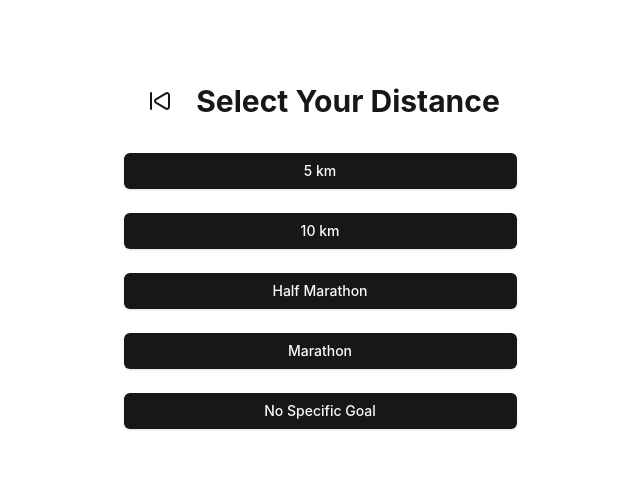
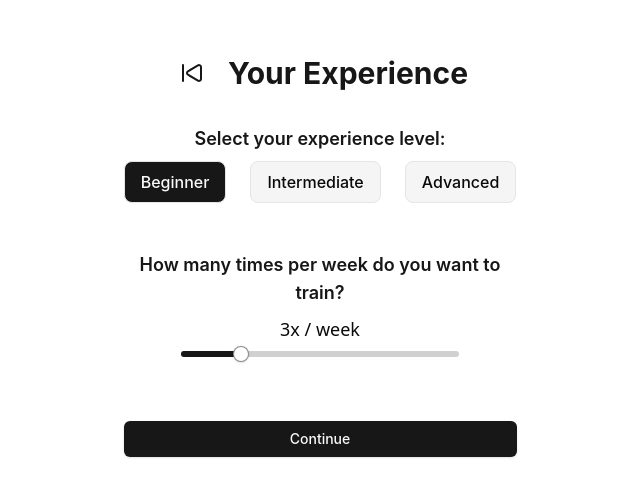
Before and after one commit to SlowKart/tylusprogresas, a Next.js app: page /sports/running in a window 1280 px wide. Shown: the part 145-642 px from the top of the page, without its empty margins (320-960 px from the left). Built offline with nearby package versions, Linux system fonts and the light colour scheme.

Commit message:
feat: show experience level and training frequency in goal summary

```diff
--- a/package.json
+++ b/package.json
@@ -9,6 +9,7 @@
     "lint": "next lint"
   },
   "dependencies": {
+    "@radix-ui/react-radio-group": "^1.3.7",
     "@radix-ui/react-slider": "^1.3.5",
     "@radix-ui/react-slot": "^1.2.3",
     "class-variance-authority": "^0.7.1",
--- a/src/app/sports/running/page.tsx
+++ b/src/app/sports/running/page.tsx
@@ -11,12 +11,18 @@ import { formatPace, useRandomWorkout } from "@/utils/running";
 import { SelectDistanceStep } from "@/components/running/SelectDistanceStep";
 import { SetGoalStep } from "@/components/running/SetGoalStep";
 import { SummaryStep } from "@/components/running/SummaryStep";
+import { RadioGroup, RadioGroupItem } from "@/components/ui/radio-group";
+import { Slider } from "@/components/ui/slider";
+import { Button } from "@/components/ui/button";
+import { StepLayout } from "@/components/StepLayout";
 
-type Step = "distance" | "goal" | "summary";
+type Step = "experience" | "distance" | "goal" | "summary";
 
 export default function Running() {
   const router = useRouter();
-  const [step, setStep] = useState<Step>("distance");
+  const [step, setStep] = useState<Step>("experience");
+  const [level, setLevel] = useState<string>("beginner");
+  const [frequency, setFrequency] = useState<number>(3);
   const [selected, setSelected] = useState<string | null>(null);
   const [finishTime, setFinishTime] = useState<number | null>(null);
   const [goalWeeks, setGoalWeeks] = useState(MIN_WEEKS);
@@ -58,6 +64,100 @@ export default function Running() {
     }
   }
 
+  if (step === "experience") {
+    return (
+      <StepLayout title="Your Experience" onBack={() => router.push("/")}>
+        <form
+          className="flex flex-col gap-form w-full max-w-card p-0"
+          onSubmit={(e) => {
+            e.preventDefault();
+            setStep("distance");
+          }}
+        >
+          <div className="mb-6">
+            <div className="text-lg font-semibold mb-2 text-primary text-center">
+              Select your experience level:
+            </div>
+            <RadioGroup
+              value={level}
+              onValueChange={setLevel}
+              className="flex flex-row justify-center gap-6"
+              aria-label="Experience Level"
+            >
+              <RadioGroupItem
+                value="beginner"
+                id="level-beginner"
+                className="peer sr-only"
+              />
+              <label
+                htmlFor="level-beginner"
+                className={`px-4 py-2 rounded-lg border cursor-pointer text-base font-medium ${
+                  level === "beginner"
+                    ? "bg-primary text-primary-foreground"
+                    : "bg-muted text-foreground"
+                }`}
+              >
+                Beginner
+              </label>
+              <RadioGroupItem
+                value="intermediate"
+                id="level-intermediate"
+                className="peer sr-only"
+              />
+              <label
+                htmlFor="level-intermediate"
+                className={`px-4 py-2 rounded-lg border cursor-pointer text-base font-medium ${
+                  level === "intermediate"
+                    ? "bg-primary text-primary-foreground"
+                    : "bg-muted text-foreground"
+                }`}
+              >
+                Intermediate
+              </label>
+              <RadioGroupItem
+                value="advanced"
+                id="level-advanced"
+                className="peer sr-only"
+              />
+              <label
+                htmlFor="level-advanced"
+                className={`px-4 py-2 rounded-lg border cursor-pointer text-base font-medium ${
+                  level === "advanced"
+                    ? "bg-primary text-primary-foreground"
+                    : "bg-muted text-foreground"
+                }`}
+              >
+                Advanced
+              </label>
+            </RadioGroup>
+          </div>
+          <div className="mb-6">
+            <div className="text-lg font-semibold mb-2 text-primary text-center">
+              How many times per week do you want to train?
+            </div>
+            <div className="flex flex-col items-center">
+              <div className="text-center text-foreground font-sans font-mono text-lg mb-2">
+                {frequency}x / week
+              </div>
+              <Slider
+                value={[frequency]}
+                min={2}
+                max={7}
+                step={1}
+                onValueChange={([v]) => setFrequency(v)}
+                aria-label="Training Frequency"
+                className="w-full max-w-slider"
+              />
+            </div>
+          </div>
+          <Button type="submit" className="w-full mt-form-btn">
+            Continue
+          </Button>
+        </form>
+      </StepLayout>
+    );
+  }
+
   if (step === "distance") {
     return (
       <SelectDistanceStep
@@ -70,7 +170,7 @@ export default function Running() {
             setStep("goal");
           }
         }}
-        onBack={() => router.push("/")}
+        onBack={() => setStep("experience")}
       />
     );
   }
@@ -98,6 +198,8 @@ export default function Running() {
         calculatedPace={calculatedPace}
         randomWorkout={randomWorkout}
         onBack={() => setStep(selected === "none" ? "distance" : "goal")}
+        level={level}
+        frequency={frequency}
       />
     );
   }
--- a/src/components/running/SummaryStep.tsx
+++ b/src/components/running/SummaryStep.tsx
@@ -10,6 +10,8 @@ export function SummaryStep({
   calculatedPace,
   randomWorkout,
   onBack,
+  level,
+  frequency,
 }: {
   selected: string;
   finishTime: number | null;
@@ -17,6 +19,8 @@ export function SummaryStep({
   calculatedPace: string | null;
   randomWorkout: string | null;
   onBack: () => void;
+  level: string;
+  frequency: number;
 }) {
   if (selected === "none") {
     return (
@@ -60,6 +64,14 @@ export function SummaryStep({
               <span className="font-semibold">Time to achieve:</span>{" "}
               {formatWeeks(goalWeeks)}
             </span>
+            <span className="text-base text-foreground text-center">
+              <span className="font-semibold">Experience level:</span>{" "}
+              {level.charAt(0).toUpperCase() + level.slice(1)}
+            </span>
+            <span className="text-base text-foreground text-center">
+              <span className="font-semibold">Training frequency:</span>{" "}
+              {frequency}x / week
+            </span>
           </div>
         </div>
         <p className="text-base text-foreground text-center leading-relaxed">
--- /dev/null
+++ b/src/components/ui/radio-group.tsx
@@ -0,0 +1,44 @@
+"use client"
+
+import * as React from "react"
+import * as RadioGroupPrimitive from "@radix-ui/react-radio-group"
+import { Circle } from "lucide-react"
+
+import { cn } from "@/lib/utils"
+
+const RadioGroup = React.forwardRef<
+  React.ElementRef<typeof RadioGroupPrimitive.Root>,
+  React.ComponentPropsWithoutRef<typeof RadioGroupPrimitive.Root>
+>(({ className, ...props }, ref) => {
+  return (
+    <RadioGroupPrimitive.Root
+      className={cn("grid gap-2", className)}
+      {...props}
+      ref={ref}
+    />
+  )
+})
+RadioGroup.displayName = RadioGroupPrimitive.Root.displayName
+
+const RadioGroupItem = React.forwardRef<
+  React.ElementRef<typeof RadioGroupPrimitive.Item>,
+  React.ComponentPropsWithoutRef<typeof RadioGroupPrimitive.Item>
+>(({ className, ...props }, ref) => {
+  return (
+    <RadioGroupPrimitive.Item
+      ref={ref}
+      className={cn(
+        "aspect-square h-4 w-4 rounded-full border border-primary text-primary shadow focus:outline-none focus-visible:ring-1 focus-visible:ring-ring disabled:cursor-not-allowed disabled:opacity-50",
+        className
+      )}
+      {...props}
+    >
+      <RadioGroupPrimitive.Indicator className="flex items-center justify-center">
+        <Circle className="h-3.5 w-3.5 fill-primary" />
+      </RadioGroupPrimitive.Indicator>
+    </RadioGroupPrimitive.Item>
+  )
+})
+RadioGroupItem.displayName = RadioGroupPrimitive.Item.displayName
+
+export { RadioGroup, RadioGroupItem }
```
Also changed, not shown: 1 other file (tests, documents, lock files or other folders).
